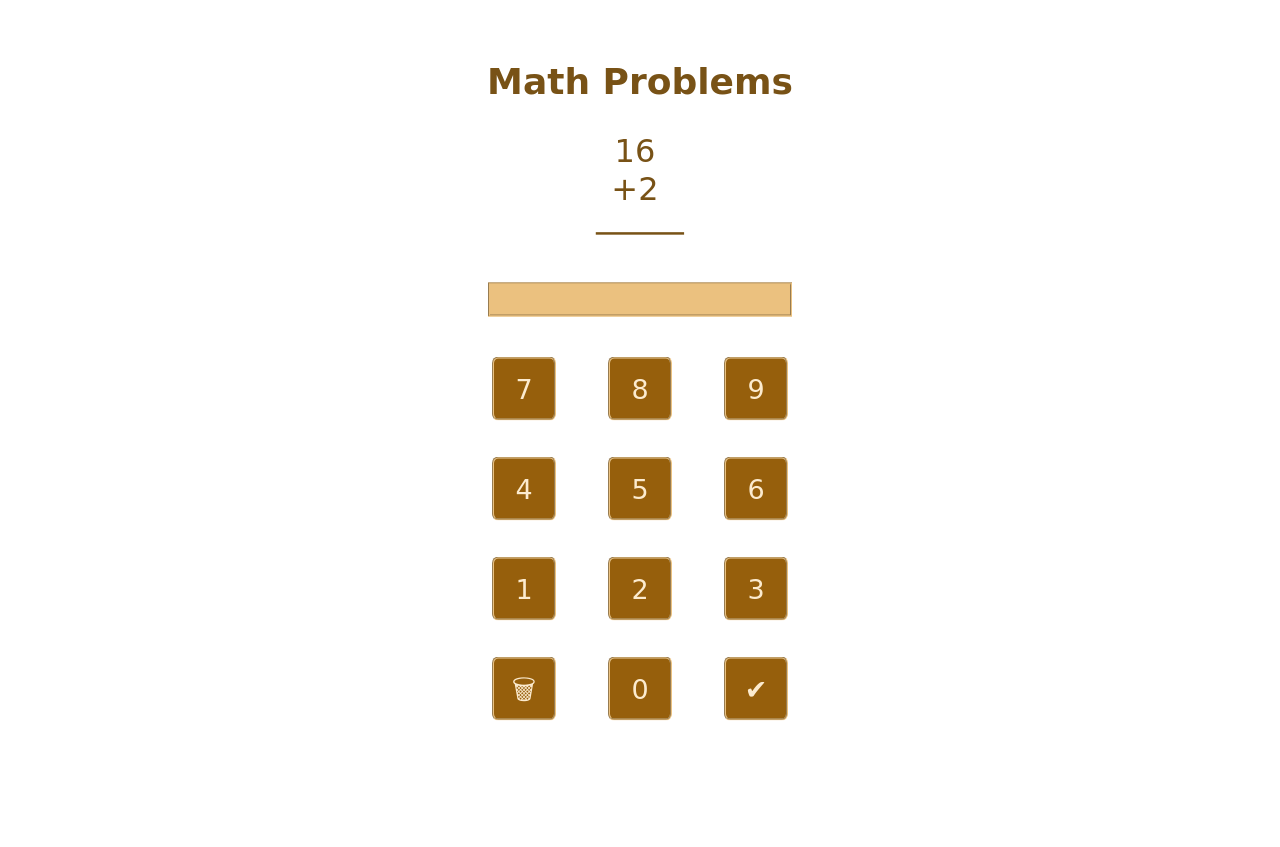
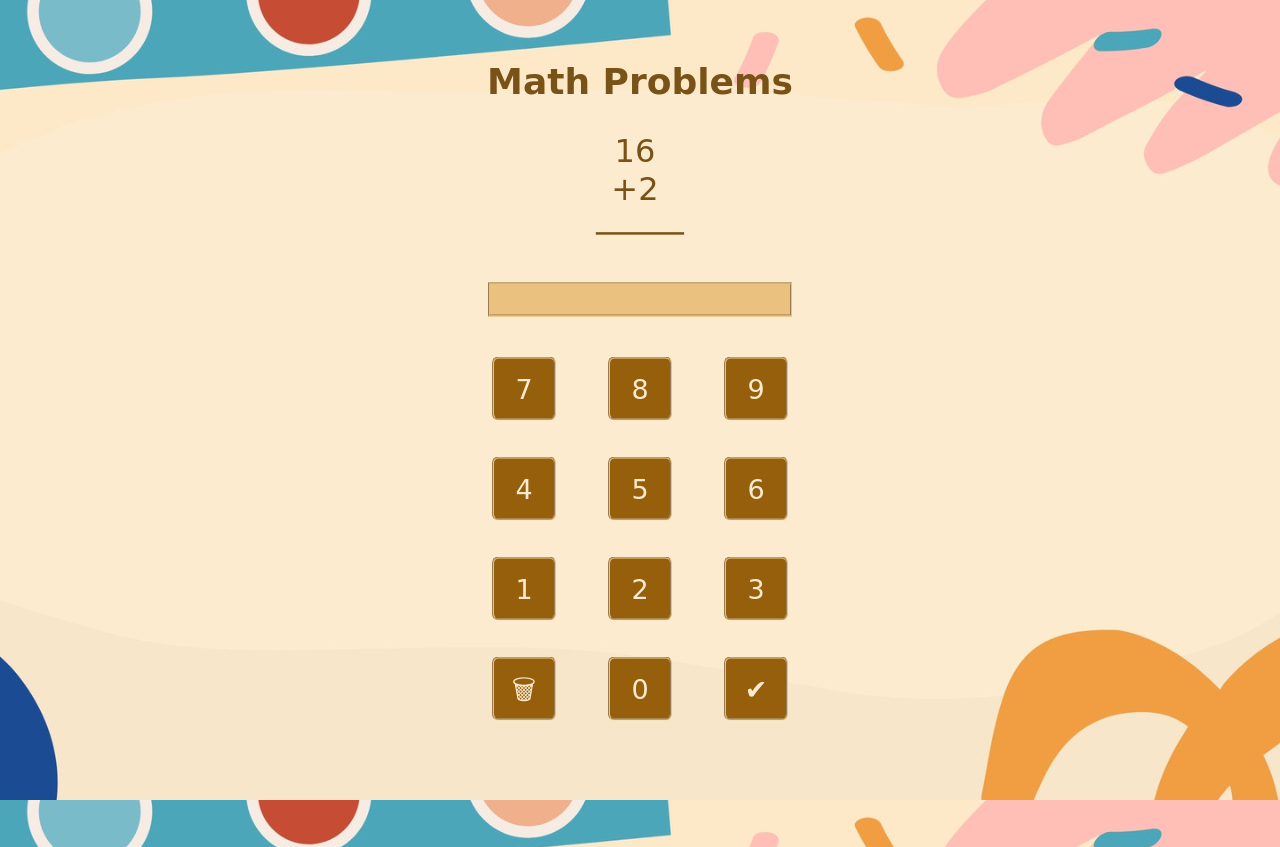
Before and after one commit to Fawn-27/Random-Problem-Generator, a plain HTML site: page index.html in a window 1280 px wide. Drawn offline with nearby package versions, Linux system fonts and the light colour scheme; a web font is replaced by a local one.

Commit message:
Update style.css

```diff
--- a/style.css
+++ b/style.css
@@ -2,7 +2,7 @@
 html {
   background-color: white;
   text-align: center;
-  background: url(bg/bg4.jpg) no-repeat center center fixed;
+  background: url(bg4.jpg) no-repeat center center fixed;
   -webkit-background-size: cover;
   -moz-background-size: cover;
   -o-background-size: cover;
```
